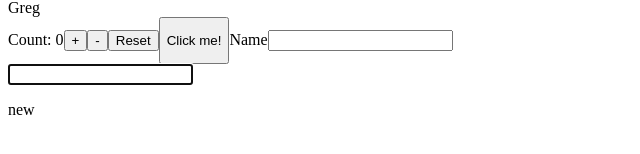
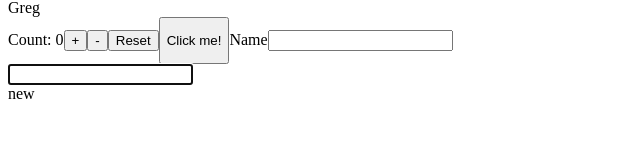
Before and after one commit to lukasz-klekner/react-ts-typing-template, a React app: page / in a window 1280 px wide. Shown: the part 334-488 px from the top of the page, without its empty margins (0-640 px from the left). Built offline with nearby package versions, Linux system fonts and the light colour scheme.

Commit message:
feat: adds generics to text and finishes polimorfic component

```diff
--- a/src/App.tsx
+++ b/src/App.tsx
@@ -64,7 +64,9 @@ export const App = () => {
         <Input name="name" id="name" label="Name" onChange={handleChange} />
         <InputRef />
 
-        <Text as="p">new</Text>
+        <Text as="label" htmlFor="Siemka">
+          new
+        </Text>
       </div>
     </UserContextProvider>
   )
--- a/src/components/Text.tsx
+++ b/src/components/Text.tsx
@@ -1,13 +1,21 @@
-import { ElementType, ReactNode } from 'react'
+import { ComponentProps, ElementType, ReactNode } from 'react'
 
-interface TextProps {
+interface TextOwnProps<T extends ElementType> {
   size?: 'sm' | 'md' | 'lg'
   color?: 'primary' | 'secondary'
   children: ReactNode
-  as?: ElementType
+  as?: T
 }
 
-export const Text = ({ size, color, children, as }: TextProps) => {
+type TextProps<T extends ElementType> = TextOwnProps<T> &
+  Omit<ComponentProps<T>, keyof TextOwnProps<T>>
+
+export const Text = <T extends ElementType = 'div'>({
+  size,
+  color,
+  children,
+  as,
+}: TextProps<T>) => {
   const Component = as || 'div'
   return <Component className={`${color} ${size}`}>{children}</Component>
 }
```
